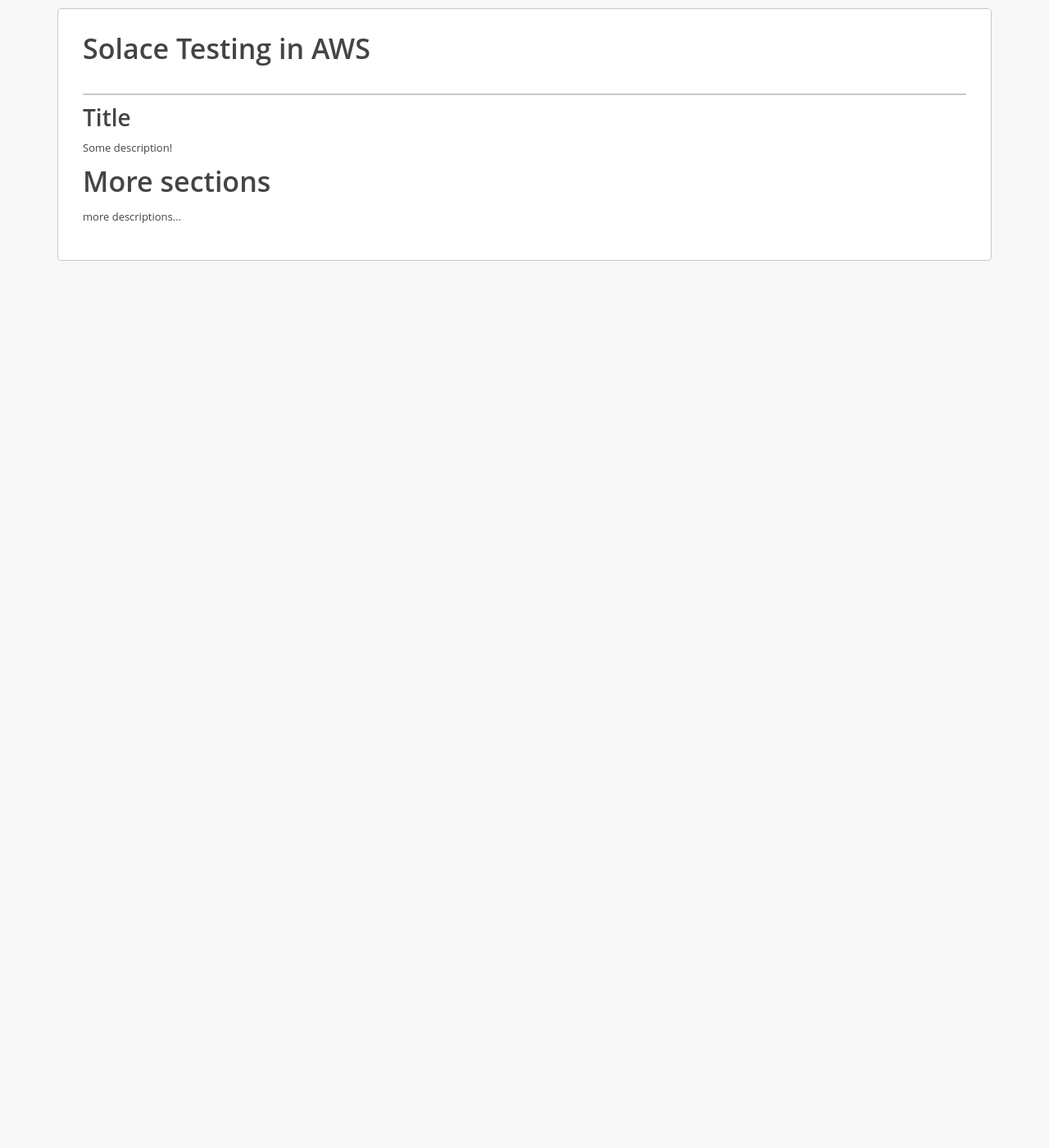
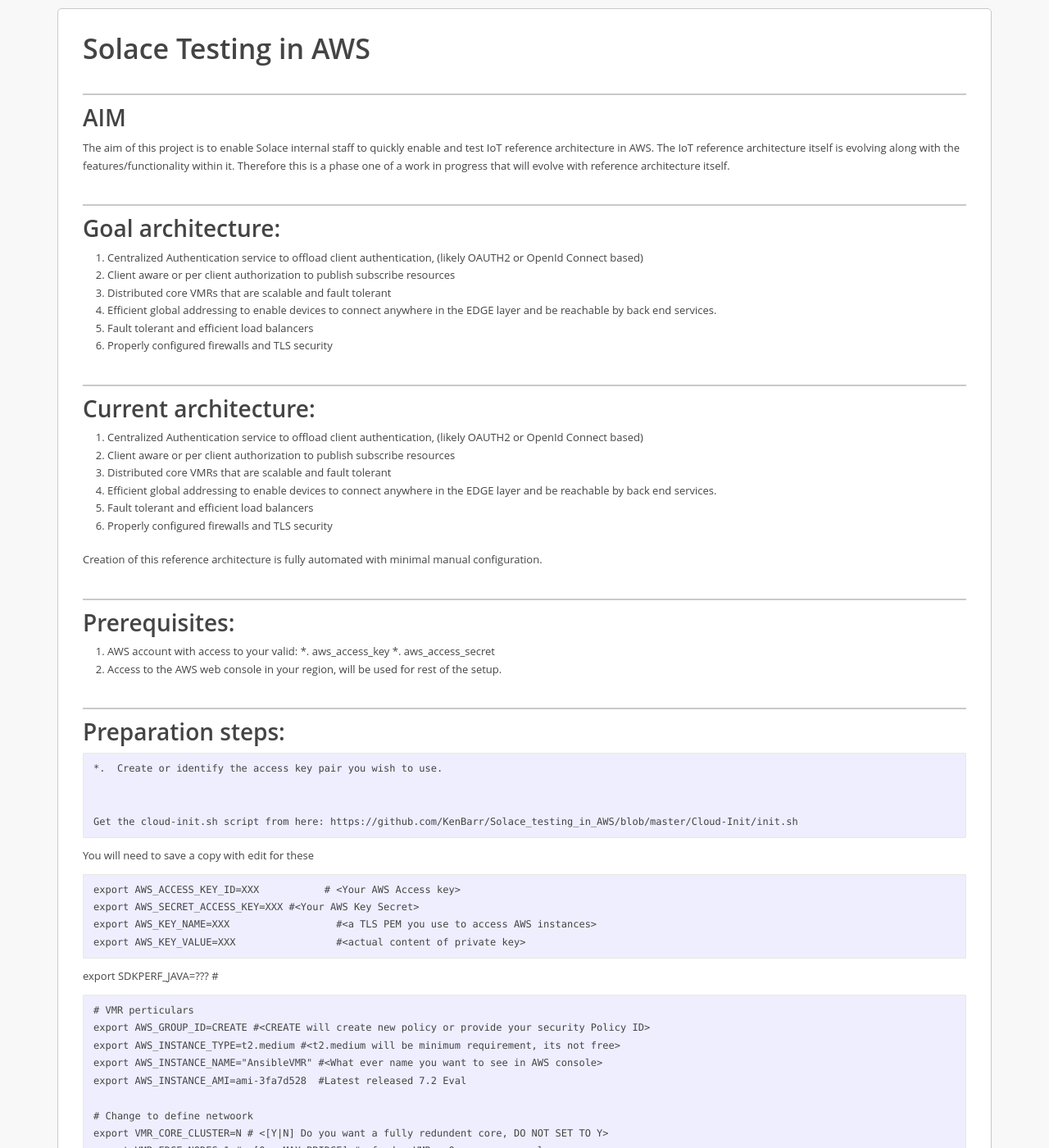
Before and after one commit to SolaceLabs/solace-iot-reference-architecture, a Jekyll site: the page built from docs/index.md, in a window 1280 px wide and 1400 px high. Shown: the whole window at 82% size. Built offline with Jekyll 4.4.1, drawn with Linux system fonts in a browser that asks for light colours; some of the changed text lies outside the part shown.

Commit message:
Adding github pages content

```diff
--- a/docs/index.md
+++ b/docs/index.md
@@ -3,10 +3,67 @@ layout: default
 title: Solace Testing in AWS
 ---
 
-## Title
+## AIM
+The aim of this project is to enable Solace internal staff to quickly enable and test IoT reference architecture in AWS.
+The IoT reference architecture itself is evolving along with the features/functionality within it.  Therefore this is a phase one of a work in progress that will evolve with reference architecture itself.
 
-Some description!
+## Goal architecture:
+1.	Centralized Authentication service to offload client authentication, (likely OAUTH2 or OpenId Connect based)
+2.	Client aware or per client authorization to publish subscribe resources
+3.	Distributed core VMRs that are scalable and fault tolerant
+4.	Efficient global addressing to enable devices to connect anywhere in the EDGE layer and be reachable by back end services.
+5.	Fault tolerant and efficient load balancers
+6.	Properly configured firewalls and TLS security
 
-# More sections
+## Current architecture:
+1.	Centralized Authentication service to offload client authentication, (likely OAUTH2 or OpenId Connect based)
+2.	Client aware or per client authorization to publish subscribe resources
+3.	Distributed core VMRs that are scalable and fault tolerant
+4.	Efficient global addressing to enable devices to connect anywhere in the EDGE layer and be reachable by back end services.
+5.	Fault tolerant and efficient load balancers
+6.	Properly configured firewalls and TLS security
 
-more descriptions...
+Creation of this reference architecture is fully automated with minimal manual configuration.
+
+## Prerequisites:
+1.	AWS account with access to your valid:
+    *.	aws_access_key
+    *.	aws_access_secret
+2.	Access to the AWS web console in your region, will be used for rest of the setup.
+
+## Preparation steps:
+    *.  Create or identify the access key pair you wish to use.
+
+
+    Get the cloud-init.sh script from here:
+https://github.com/KenBarr/Solace_testing_in_AWS/blob/master/Cloud-Init/init.sh
+
+You will need to save a copy with edit for these
+~~~~
+export AWS_ACCESS_KEY_ID=XXX           # <Your AWS Access key>
+export AWS_SECRET_ACCESS_KEY=XXX #<Your AWS Key Secret>
+export AWS_KEY_NAME=XXX                  #<a TLS PEM you use to access AWS instances>
+export AWS_KEY_VALUE=XXX                 #<actual content of private key>
+~~~~
+
+export SDKPERF_JAVA=??? #<The link to download sdkperf_java if required >
+~~~~
+# VMR perticulars
+export AWS_GROUP_ID=CREATE #<CREATE will create new policy or provide your security Policy ID>
+export AWS_INSTANCE_TYPE=t2.medium #<t2.medium will be minimum requirement, its not free>
+export AWS_INSTANCE_NAME="AnsibleVMR" #<What ever name you want to see in AWS console>
+export AWS_INSTANCE_AMI=ami-3fa7d528  #Latest released 7.2 Eval
+
+# Change to define netwoork
+export VMR_CORE_CLUSTER=N # <[Y|N] Do you want a fully redundent core, DO NOT SET TO Y>
+export VMR_EDGE_NODES=1 # <[0...MAX_BRIDGE] # of edge VMRs, 0 means core only>
+export AWS_ELB=N        #   <[Y|N|ELB_NAME]Front VMRs with AWS Elastic_LOAD_BALANCER, there create new or use existing ELB_NAME>
+~~~~
+
+ Now you can see your instance being created on console with public IP
+
+ssh –I <yourCert>.pem ubuntu@<yourExternalIP>
+
+To troubleshoot:
+view   /var/log/cloud-init-output.log
+           /var/log/ansible.log
```
Also changed, not shown: 1 other file.
